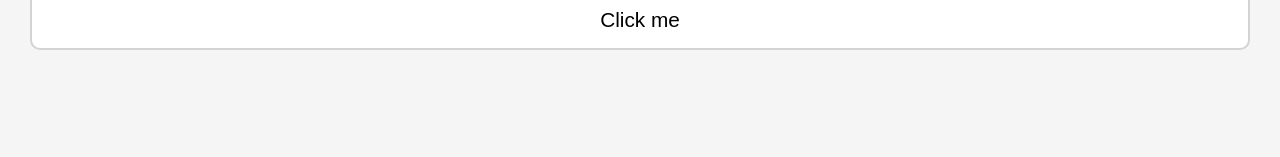
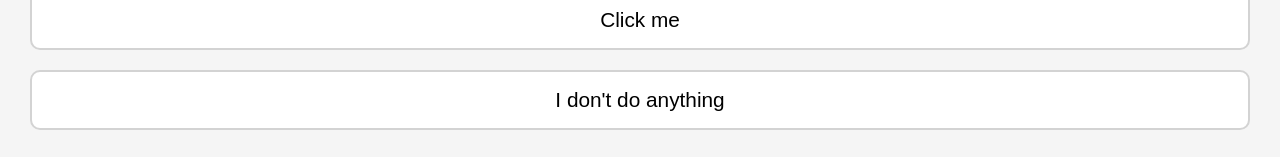
Before and after one commit to mudimurtala/BuildAndLearn, a React (Vite) app in the folder chef-claude/: page / in a window 1280 px wide. Shown: the part 746-903 px from the top of the page. Before the commit the page ends 826 px from the top, so only its background shows below. Built offline with nearby package versions, Linux system fonts and the light colour scheme.

Commit message:
Add files

```diff
--- a/chef-claude/index.jsx
+++ b/chef-claude/index.jsx
@@ -4,6 +4,11 @@ function App() {
     function onClickFunc() {
         console.log("It is Clicked")
     }
+
+    function handleClick() {
+        alert("You Clicked Me!")
+    }
+
     return (
         <main className="container">
             <img
@@ -11,6 +16,9 @@ function App() {
                 alt="Placeholder image for Picsum"
             />
             <button onClick={onClickFunc}>Click me</button>
+            <button onClick={handleClick}>
+                I don't do anything
+            </button>
         </main>
     )
 }
```
